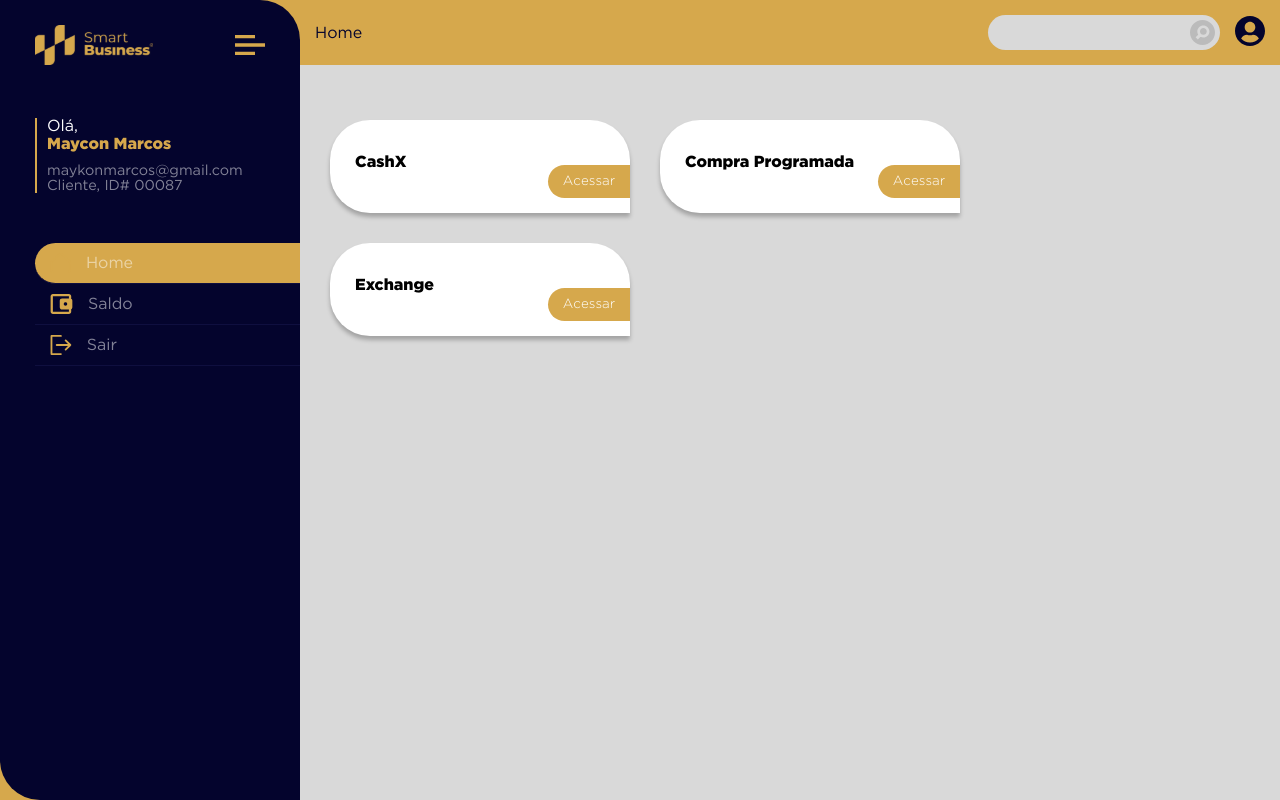
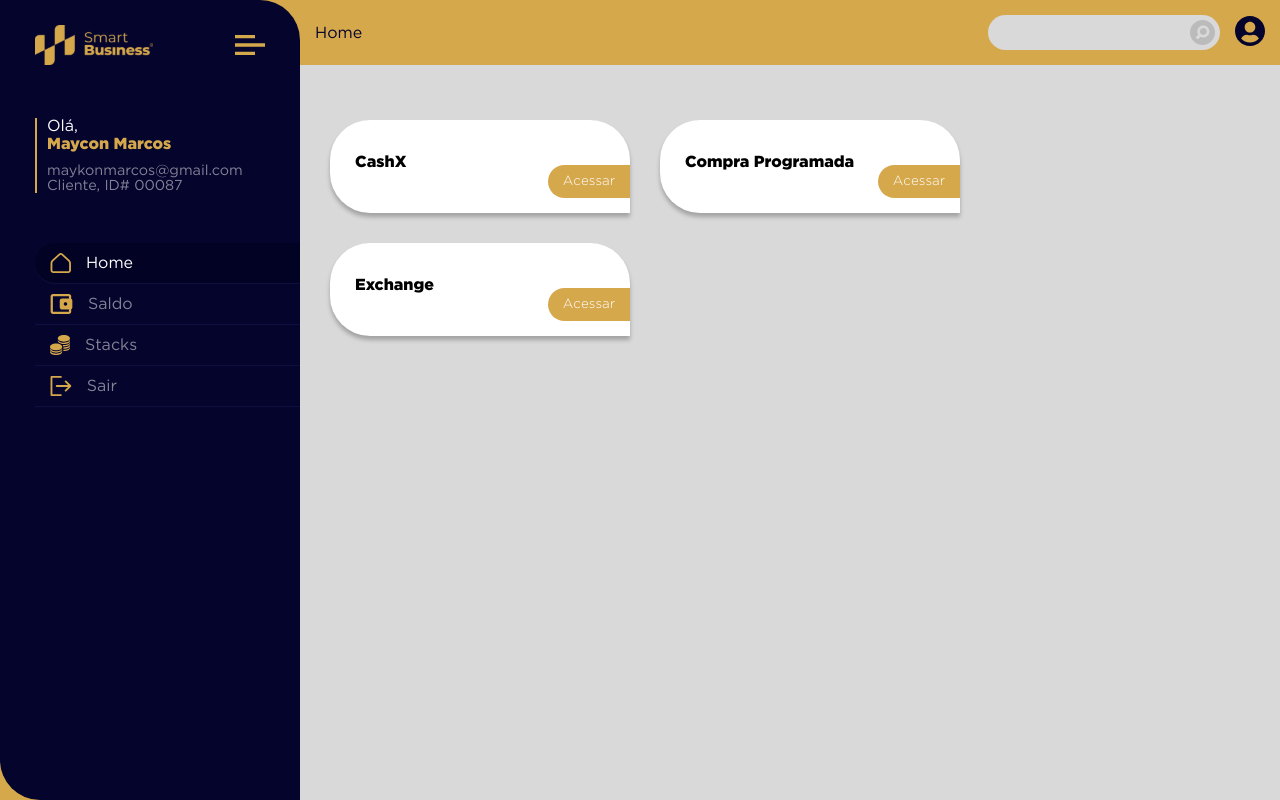
Before and after one commit to codethebasics/credcoin, a Next.js app: page / in a window 1280 px wide. In both pictures the pointer is over the item "Home". Built offline with nearby package versions, Linux system fonts and the light colour scheme.

Commit message:
sidebar refactor

```diff
--- a/components/layout/menu/Sidebar.js
+++ b/components/layout/menu/Sidebar.js
@@ -29,29 +29,35 @@ export default function Sidebar(props) {
                 </div>
                 <div className={styles.link}>
                     <ul>
+                        <Link href="/home">
                             <li>
                                 <img src="/img/home-gold.svg" height={20} />
-                            <Link href="/home">
                                 <a>Home</a>
+                            </li>
                         </Link>
-                        </li>
                         {/* <div className={styles.submenu}>
                             <div>Cashx</div>
                             <div>Compra Programada</div>
                             <div>Exchange</div>
                         </div> */}
+                        <Link href="/extrato">
                             <li>
                                 <img src="/img/wallet-gold.svg" height={20} />
-                            <Link href="/extrato">
                                 <a>Saldo</a>
+                            </li>
                         </Link>
+                        <Link href="/stacks">
+                            <li>
+                                <img src="/img/gold-coin.svg" height={20} />
+                                <a>Stacks</a>
                             </li>
+                        </Link>
+                        <Link href="/">
                             <li>
                                 <img src="/img/signout-gold.svg" height={20} />
-                            <Link href="/">
                                 <a>Sair</a>
+                            </li>
                         </Link>
-                        </li>
                     </ul>
                 </div>
             </div>
--- a/styles/components/Sidebar.module.scss
+++ b/styles/components/Sidebar.module.scss
@@ -70,16 +70,15 @@
                         margin-left: 15px;
                         color: #fff;
                         opacity: .5;
-
-                        &:hover {
-                            opacity: 1;
-                        }
                     }
 
                     &:hover {
-                        background: #D6A84C;
-                        color: #04042D;
+                        background: #020224;
                         border-radius: 40px 0 0 40px;
+
+                        a {
+                            opacity: 1;
+                        }
                     }
                 }
 
```
Lines whose indentation alone changed are shown as unchanged.
